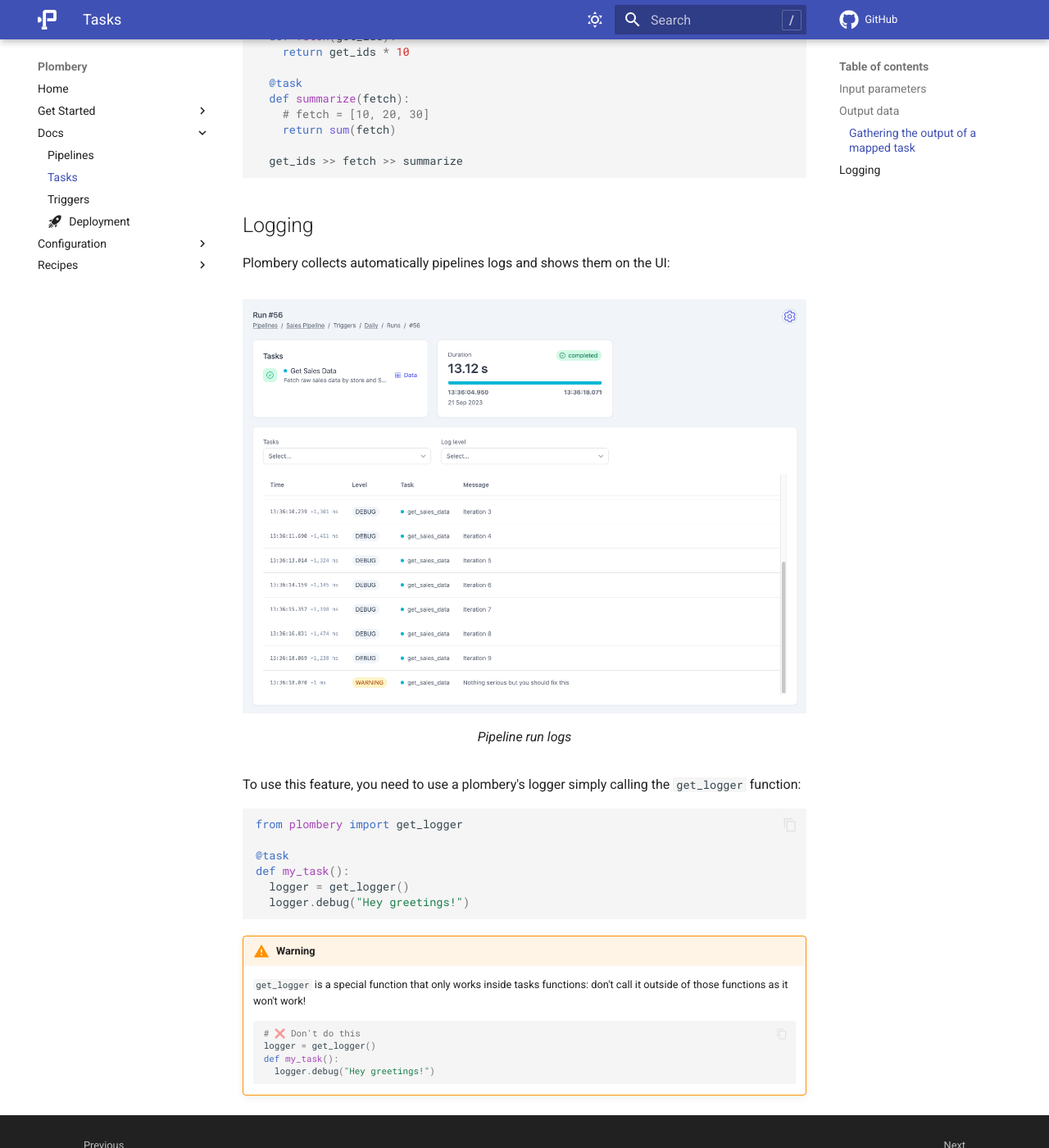
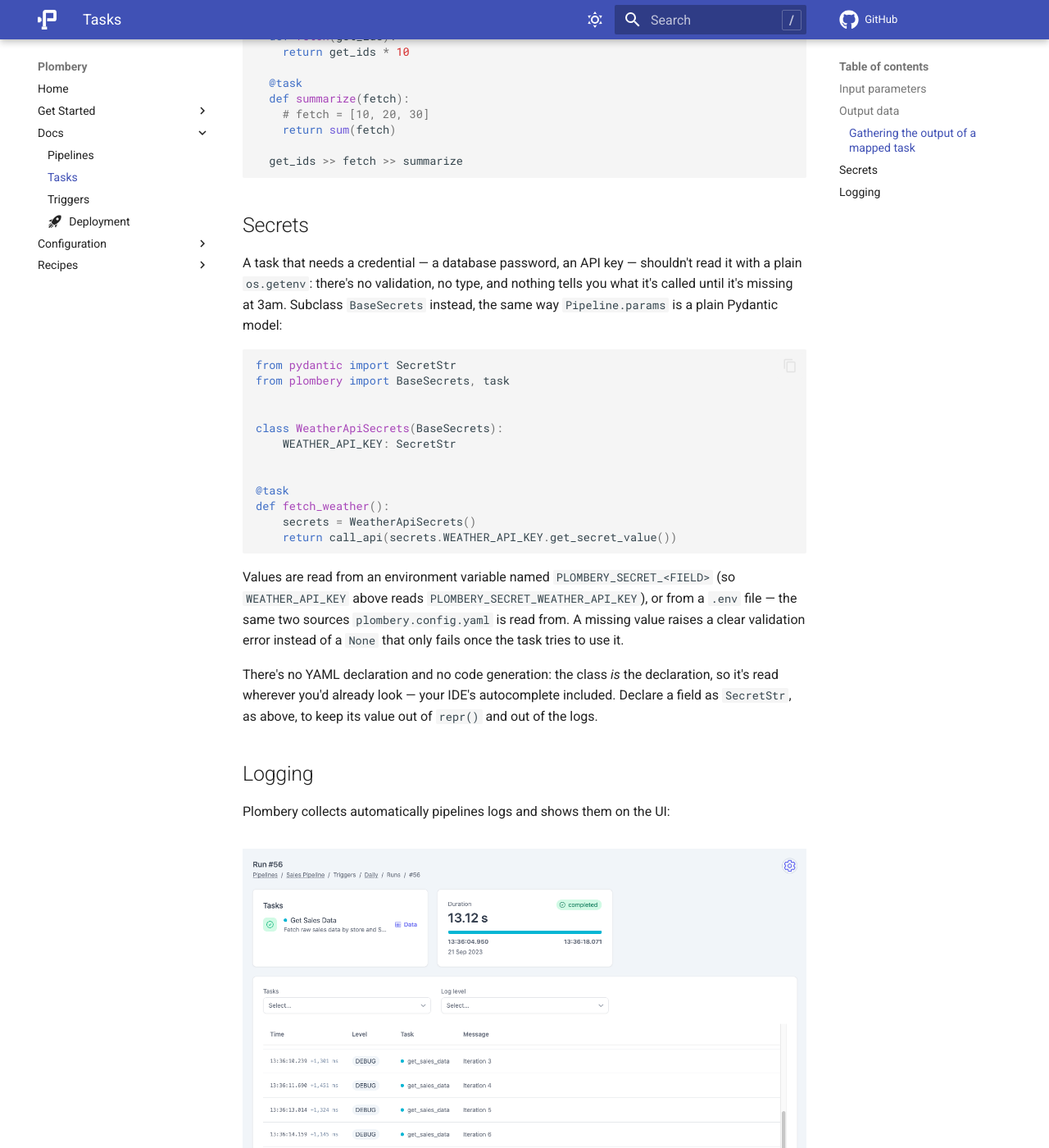
Before and after one commit to lucafaggianelli/plombery, an MkDocs documentation site: the page built from docs/tasks.md, in a window 1280 px wide and 1400 px high, scrolled down 2309 px. Shown: the whole window at 82% size. Built offline with MkDocs 1.6.1 and Material for MkDocs 9.7.7, drawn with Linux system fonts in a browser that asks for light colours; comment, search, counter and statistics services are not loaded.

Commit message:
Add BaseSecrets, a typed way to declare a pipeline's secrets
A task that needs a credential today reads it with a plain `os.getenv`: no
validation, no type, nothing declaring what it's called until it's missing at
runtime.

`BaseSecrets` is a thin `pydantic_settings.BaseSettings` subclass, pre-wired
to read from environment variables prefixed `PLOMBERY_SECRET_` or from a
`.env` file — the same two sources `plombery.config.yaml` itself is read
from. A subclass is the declaration itself:

    class WarehouseSecrets(BaseSecrets):
        WAREHOUSE_URI: SecretStr

No YAML and no code generation: the same pattern `Pipeline.params` already
uses for input parameters, extended to secrets. A missing value raises a
clear `ValidationError` at construction instead of resolving to `None` and
failing wherever the task happens to use it.

Co-Authored-By: Claude Opus 5 <noreply@anthropic.com>
Claude-Session: https://claude.ai/code/session_01NMKpT2ithZsTva6dXxbKwn

````diff
--- a/docs/tasks.md
+++ b/docs/tasks.md
@@ -122,6 +122,39 @@ with Pipeline(id="fan_in"):
   get_ids >> fetch >> summarize
 ```
 
+## Secrets
+
+A task that needs a credential — a database password, an API key — shouldn't
+read it with a plain `os.getenv`: there's no validation, no type, and nothing
+tells you what it's called until it's missing at 3am. Subclass `BaseSecrets`
+instead, the same way `Pipeline.params` is a plain Pydantic model:
+
+```py
+from pydantic import SecretStr
+from plombery import BaseSecrets, task
+
+
+class WeatherApiSecrets(BaseSecrets):
+    WEATHER_API_KEY: SecretStr
+
+
+@task
+def fetch_weather():
+    secrets = WeatherApiSecrets()
+    return call_api(secrets.WEATHER_API_KEY.get_secret_value())
+```
+
+Values are read from an environment variable named `PLOMBERY_SECRET_<FIELD>`
+(so `WEATHER_API_KEY` above reads `PLOMBERY_SECRET_WEATHER_API_KEY`), or from
+a `.env` file — the same two sources `plombery.config.yaml` is read from. A
+missing value raises a clear validation error instead of a `None` that only
+fails once the task tries to use it.
+
+There's no YAML declaration and no code generation: the class *is* the
+declaration, so it's read wherever you'd already look — your IDE's
+autocomplete included. Declare a field as `SecretStr`, as above, to keep its
+value out of `repr()` and out of the logs.
+
 ## Logging
 
 Plombery collects automatically pipelines logs and shows them on the UI:
--- a/src/plombery/__init__.py
+++ b/src/plombery/__init__.py
@@ -19,6 +19,7 @@ from .orchestrator.context import Context  # noqa F401
 from .pipeline.tasks import Task, task, MappingMode, OutputOf  # noqa F401
 from .pipeline.pipeline import Pipeline, Trigger  # noqa F401
 from .schemas import PipelineRunStatus  # noqa F401
+from .secrets import BaseSecrets  # noqa F401
 from ._version import __version__  # noqa F401
 
 
````
Also changed, not shown: CHANGELOG.md (+4 -0 lines), 2 other files.
